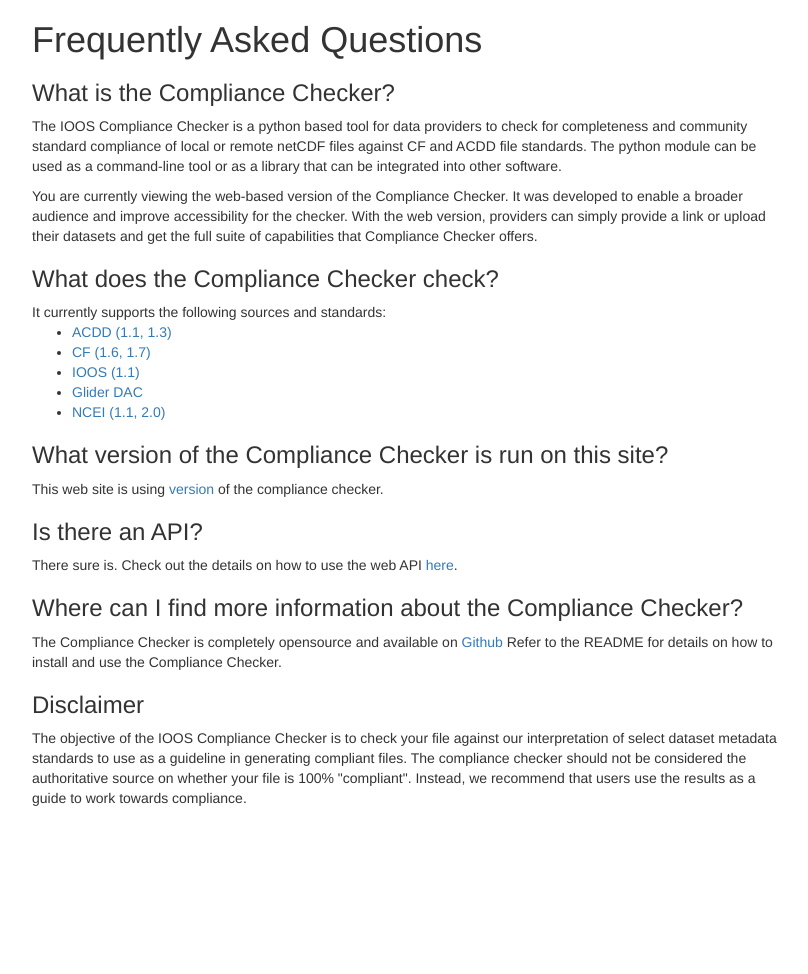
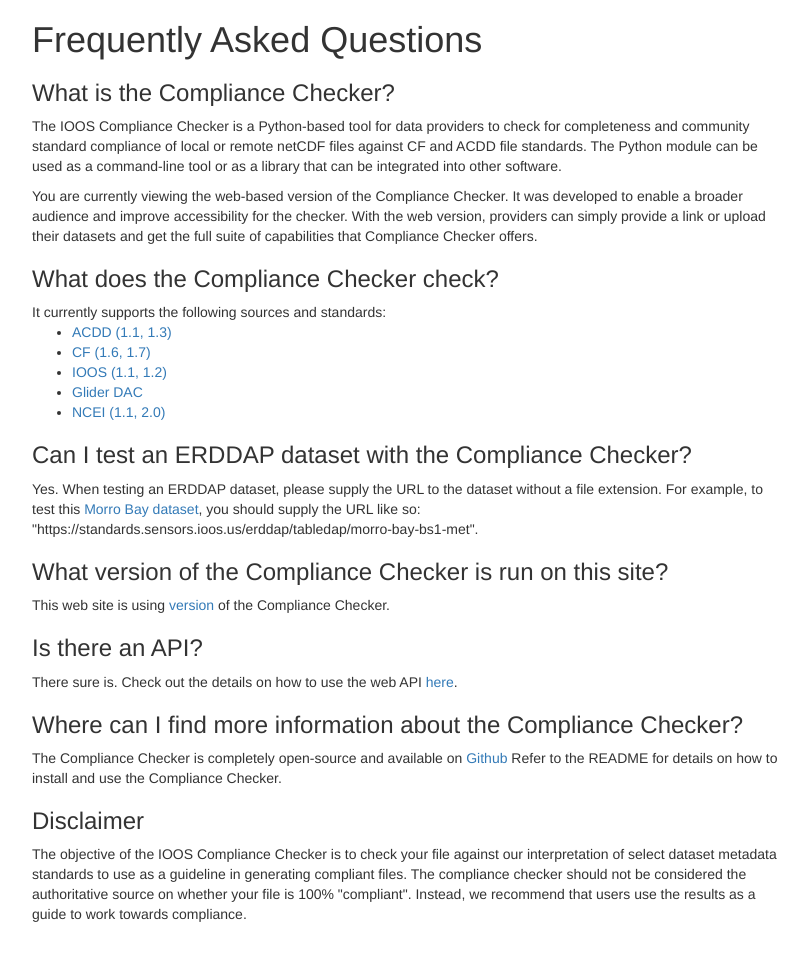
Before and after one commit to ioos/compliance-checker-web, a Flask app: template cchecker_web/templates/about.html in a window 1280 px wide. Shown: the whole page, without its empty margins (233-1041 px from the left). Before the commit the page ends 806 px from the top, so only its background shows below. Run offline with Flask 2, Linux system fonts and the light colour scheme; the template is opened without the code that fills it, so the values that code supplies are empty; parts of the project's set-up code (start-up, migrations or seed data) failed here and were passed over; some libraries are stand-ins or nearby versions.

Commit message:
Updated "About" page, Dockerfile additions
Remove the CentOS Community link and the python36u package
installations; these do not seem to exist anymore. After compiling
UDUNITS, HDF5, and NetCDF, remove the source code and object files.
Run container as user ccweb, not root.

Edit the "About" page to include instructions for ERDDAP URL usage.

```diff
--- a/cchecker_web/templates/about.html
+++ b/cchecker_web/templates/about.html
@@ -39,7 +39,7 @@
         </div>
         <div class="about-faq">
           <p>
-            The IOOS Compliance Checker is a python based tool for data providers to check for completeness and community standard compliance of local or remote netCDF files against CF and ACDD file standards. The python module can be used as a command-line tool or as a library that can be integrated into other software.
+            The IOOS Compliance Checker is a Python-based tool for data providers to check for completeness and community standard compliance of local or remote netCDF files against CF and ACDD file standards. The Python module can be used as a command-line tool or as a library that can be integrated into other software.
           </p>
           <p>
             You are currently viewing the web-based version of the Compliance Checker. It was developed to enable a broader audience and improve accessibility for the checker. With the web version, providers can simply provide a link or upload their datasets and get the full suite of capabilities that Compliance Checker offers.
@@ -58,7 +58,7 @@
               <a href="http://cfconventions.org/Data/cf-conventions/cf-conventions-1.7/cf-conventions.html" target="_blank">CF (1.6, 1.7)</a>
             </li>
             <li>
-              <a href="https://ioos.github.io/ioos-netcdf/ioos-netcdf-metadata-description-v1-1.html#ioos-netcdf-metadata-profile-attributes" target="_blank">IOOS (1.1)</a>
+              <a href="https://ioos.github.io/ioos-metadata/" target="_blank">IOOS (1.1, 1.2)</a>
             </li>
             <li>
               <a href="https://github.com/ioos/ioosngdac/wiki/NGDAC-NetCDF-File-Format-Version-2" target="_blank">Glider DAC</a>
@@ -69,10 +69,16 @@
           </ul>
         </div>
         <div class="about-faq">
+          <h3>Can I test an ERDDAP dataset with the Compliance Checker?</h3>
+        </div>
+        <div class="about-faq">
+          Yes. When testing an ERDDAP dataset, please supply the URL to the dataset without a file extension. For example, to test this <a href="https://standards.sensors.ioos.us/erddap/tabledap/morro-bay-bs1-met.html" target="_blank">Morro Bay dataset</a>, you should supply the URL like so: "https://standards.sensors.ioos.us/erddap/tabledap/morro-bay-bs1-met".
+        </div>
+        <div class="about-faq">
           <h3>What version of the Compliance Checker is run on this site?</h3>
         </div>
         <div class="about-faq">
-          This web site is using <a href="https://pypi.python.org/pypi/compliance-checker" target="_blank">version {{ cc_version|safe }} </a>of the compliance checker.
+          This web site is using <a href="https://pypi.python.org/pypi/compliance-checker" target="_blank">version {{ cc_version|safe }} </a>of the Compliance Checker.
         </div>
         <div class="about-faq">
           <h3>Is there an API?</h3>
@@ -84,7 +90,7 @@
           <h3>Where can I find more information about the Compliance Checker?</h3>
         </div>
         <div class="about-faq">
-          The Compliance Checker is completely opensource and available on <a target="_blank" href="https://github.com/ioos/compliance-checker">Github</a> Refer to the README for details on how to install and use the Compliance Checker.
+          The Compliance Checker is completely open-source and available on <a target="_blank" href="https://github.com/ioos/compliance-checker">Github</a> Refer to the README for details on how to install and use the Compliance Checker.
         </div>
         <div class="about-faq">
           <h3>Disclaimer</h3>
```
Also changed, not shown: 1 other file.
